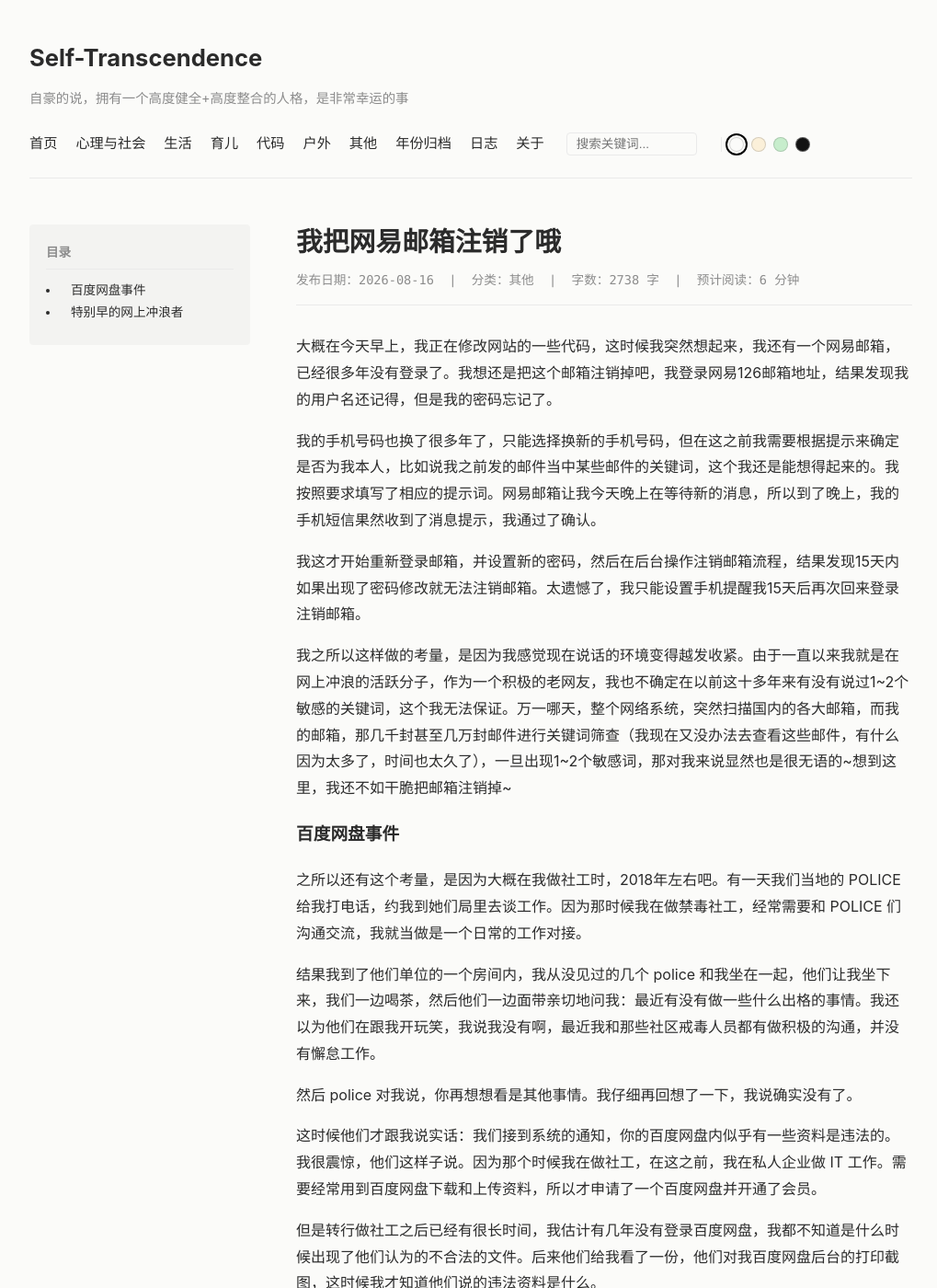
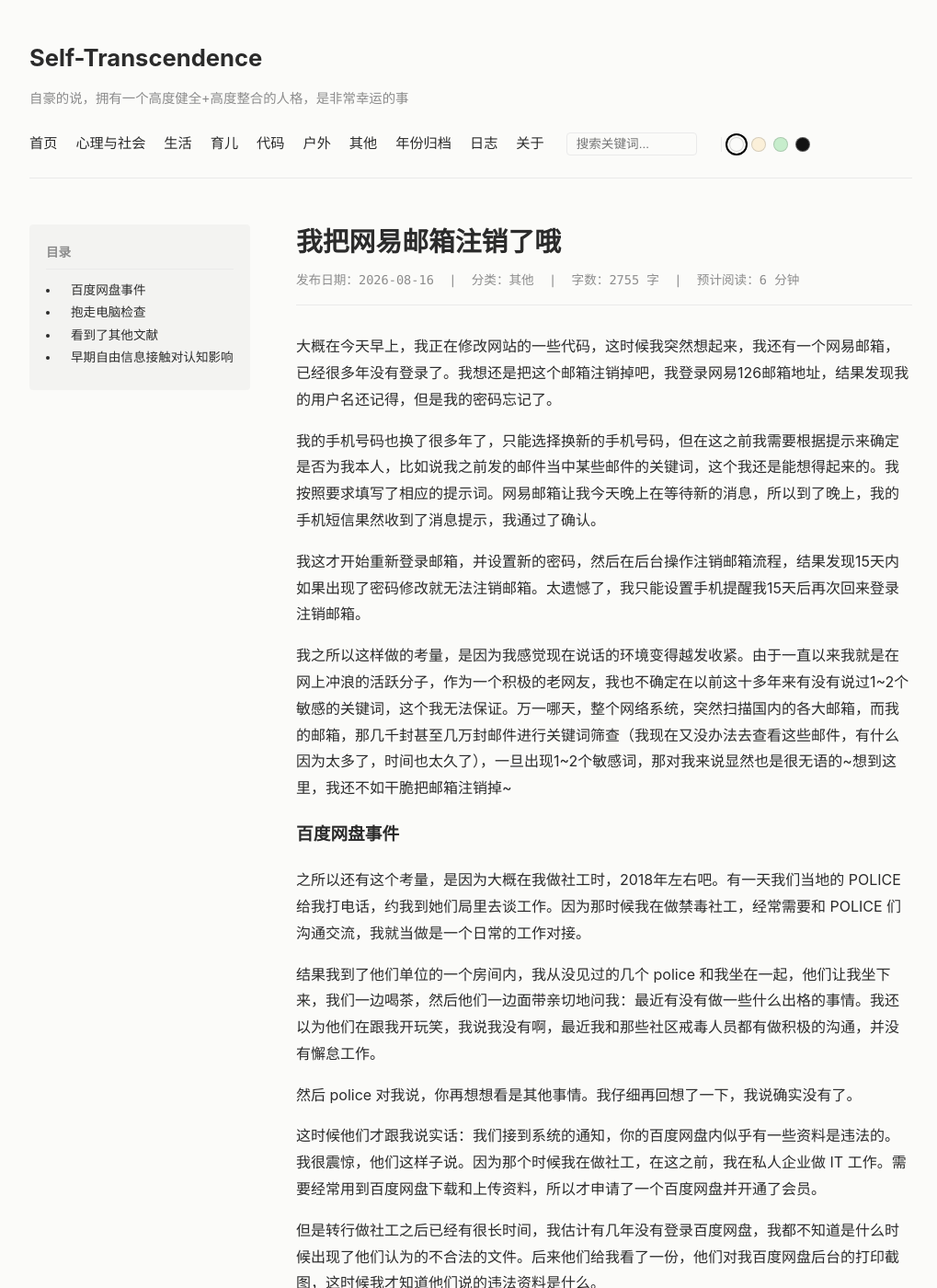
Before and after one commit to Natural-system/self-transcendence, a Jekyll site: the page built from _posts/2026-08-16-我把网易邮箱注销了哦.md, in a window 1280 px wide and 1400 px high. Shown: the whole window at 92% size, without its empty margins (128-1147 px from the left). Built offline with Jekyll 4.4.1, drawn with Linux system fonts in a browser that asks for light colours; comment, search, counter and statistics services are not loaded; some of the changed text lies outside the part shown.

Commit message:
Update 2026-08-16-我把网易邮箱注销了哦.md

```diff
--- a/_posts/2026-08-16-我把网易邮箱注销了哦.md
+++ b/_posts/2026-08-16-我把网易邮箱注销了哦.md
@@ -29,9 +29,13 @@
 
 那大概是我在好几年前，一次在国外的一个网站上看到有关于文革的信息，我就截了大概2~3张图，存在了百度网盘上。在这之后我就忘记了，因为我经常在百度网盘上存资料，类似于这种随手截的图片，属于非常小的一件事，不会记在心上。结果想不到就是这样一件我都已经忘记的小事情，在好几年后会被 police 们找到我。
 
+### 抱走电脑检查
+
 接下来有一个辅警和一个正式的 POLICE，和我一起到我出租的屋子里，抱走了我的电脑。他们说要找一下看看有没有其他更多的资料，当然我很清楚，在这种情况下是需要搜查令的。但是我也知道，在这种环境下，他们直接把电脑拿走，也许会少很多事情，因为一旦我要求正式的搜查令，可能会带来更多麻烦。
 
 把电脑拿走之后，他们让我继续正常上班即可。他们会在1~2天后给我消息。我并不担心他们会在我电脑里面找到什么，他们认为不合法的资料，因为就我的记忆中我并没有刻意去存储违法信息。在第2天，他们通知我去局子里。他们和我说，在电脑里面找到了一些违法资料，他们截了图打印出来给我看。
+
+### 看到了其他文献
 
 我晕~大概是3~4份和西藏有关的PDF电子书，名字大概叫做《西藏纪实》之类的，这几本电子书就像我在百度网盘上随手截图存下的图片一样，我已经忘记了是什么时候下载的，我又仔细看了一下那张打印出来的截图，后面还有我最后的储存时间是2014年……
 
@@ -47,7 +51,7 @@
 
 也就是在那段时间，刘晨曦告诉我，他们的上级也因为百度网盘中，存了一些外国下载的“非法”书籍而被police约谈……那时候我就知道，百度网盘可能就是在那段时间，开始海量的扫描储存在上面的信息。当时我觉得百度网盘这种做法非常恶心，如果他觉得我们储存的信息有问题，完全可以告知我们。如果是非常严重的信息不告知我们，而直接上报到安防系统，这个我也能理解，但是仅仅是因为几张截图就直接上报安防系统，我很恼火，也很无奈~百度公司可能也是迫不得已吧，毕竟我们作为他的客户之一，这样子做对他们商业并没有好处，只是政策可能有要求
 
-### 特别早的网上冲浪者
+### 早期自由信息接触对认知影响
 
 我个人在中学时期，放学后大概每周会有2~3次我会到网吧去上网，和其他人上网不同的是，很多人上网是聊 QQ 和打 CS 游戏，而我上网是为了用谷歌卫星地图，看我自己家的卫星照片，以及看世界各地的街景图片。那时候谷歌还没有被封锁，是可以自由上网的，可以看到各种各样的信息，所以接触了很多丰富的内容。
 
```
